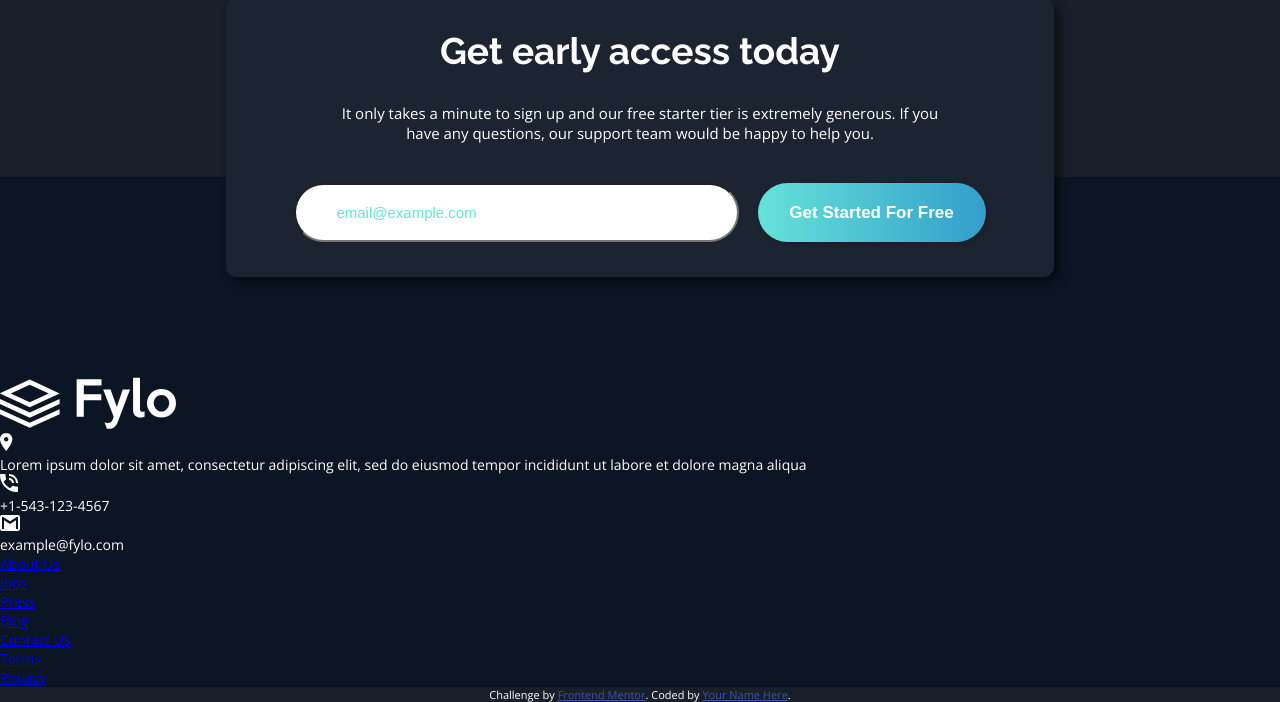
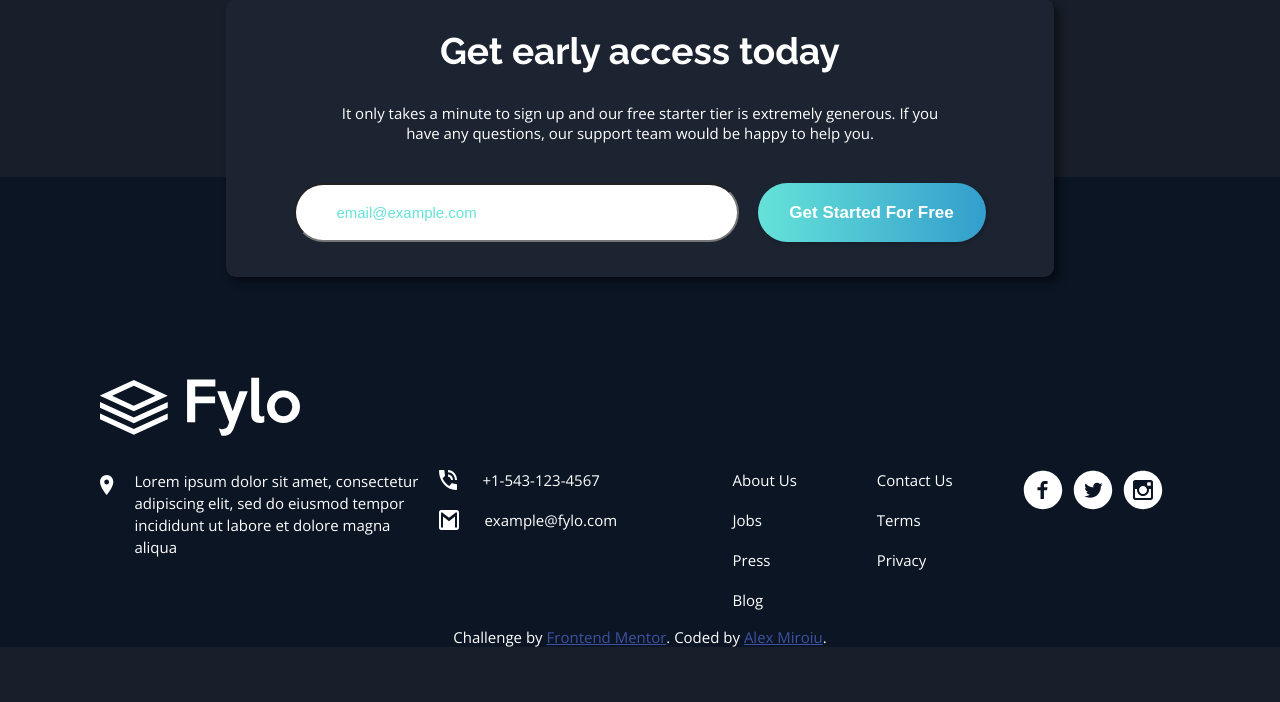
Before and after one commit to alexmru/JS-Stuff, a PHP site: page / in a window 1280 px wide. Shown: the part 2882-3584 px from the top of the page. After the commit the page ends 3529 px from the top, so only its background shows below. Run offline with PHP 8.4, Linux system fonts and the light colour scheme.

Commit message:
layout terminat - au mai ramas active states

```diff
--- a/FM_Fylo-landing-page/css/style.css
+++ b/FM_Fylo-landing-page/css/style.css
@@ -211,7 +211,8 @@ body {
     flex: 0 0 58%;
     height: 5.5rem;
     padding-left: 4rem;
-    font-size: 1.5rem; }
+    font-size: 1.5rem;
+    outline: none; }
     .access__input::placeholder {
       color: #65e2d9; }
   .access__button {
@@ -227,4 +228,71 @@ body {
 
 .footer {
   background-color: #0b1523;
-  padding-top: 20rem; }
+  padding: 20rem 10rem 1rem;
+  height: 30vh; }
+  .footer__container {
+    display: flex;
+    justify-content: space-between;
+    padding: 3rem 0; }
+  .footer__s1 {
+    display: flex;
+    flex: 0 0 30%; }
+  .footer__logo {
+    width: 20rem; }
+  .footer__location-icon {
+    height: 2rem;
+    width: 1.6rem;
+    margin-right: 2rem;
+    align-self: flex-start;
+    justify-self: center;
+    margin-top: .5rem; }
+  .footer__location-description {
+    font-size: 1.5rem;
+    line-height: 2.2rem; }
+  .footer__s2 {
+    flex: 0 0 15%;
+    display: flex;
+    flex-direction: column; }
+  .footer__phone {
+    display: flex;
+    padding-bottom: 2rem; }
+    .footer__phone-icon {
+      margin-right: 2.5rem; }
+    .footer__phone-number {
+      font-size: 1.5rem; }
+  .footer__email {
+    display: flex; }
+    .footer__email-icon {
+      margin-right: 2.5rem; }
+    .footer__email-adress {
+      font-size: 1.5rem; }
+  .footer .links {
+    display: flex;
+    flex: 0 0 25%;
+    padding-left: 10rem; }
+    .footer .links__col1 {
+      padding-right: 8rem; }
+    .footer .links__link-item {
+      list-style: none;
+      padding-bottom: 2rem; }
+    .footer .links__link {
+      text-decoration: none;
+      color: white;
+      font-size: 1.5rem; }
+  .footer .social {
+    display: flex;
+    align-items: flex-start;
+    flex: 0 0 15%;
+    position: relative; }
+    .footer .social__icon {
+      display: inline-block;
+      transform: scale(2);
+      margin: 1rem 1.5rem; }
+
+.attribution {
+  font-size: 1.5rem;
+  text-align: center;
+  background-color: #0b1523; }
+
+.attribution a {
+  color: #3e52a3; }
--- a/FM_Fylo-landing-page/index.html
+++ b/FM_Fylo-landing-page/index.html
@@ -15,16 +15,6 @@
 
   <title>Frontend Mentor | Fylo landing page with dark theme</title>
 
-  <style>
-    .attribution {
-      font-size: 11px;
-      text-align: center;
-    }
-
-    .attribution a {
-      color: hsl(228, 45%, 44%);
-    }
-  </style>
 </head>
 
 <body>
@@ -192,16 +182,17 @@
   </div>
 
   <footer class="footer">
+    <img src="images/logo.svg" alt="logo" class="footer__logo">
+
+    <div class="footer__container">
     <div class="footer__s1">
-      <img src="images/logo.svg" alt="logo" class="footer__logo">
-      <div class="footer__location">
         <img src="images/icon-location.svg" alt="location-icon" class="footer__location-icon">
         <p class="footer__location-description">Lorem ipsum dolor sit amet, consectetur adipiscing elit, sed do eiusmod
           tempor incididunt ut labore et
           dolore magna aliqua</p>
-      </div>
     </div>
-    <div class="footer_s2">
+
+    <div class="footer__s2">
       <div class="footer__phone">
         <img src="images/icon-phone.svg" alt="phone" class="footer__phone-icon">
         <p class="footer__phone-number">+1-543-123-4567</p>
@@ -211,6 +202,7 @@
         <p class="footer__email-adress">example@fylo.com</p>
       </div>
     </div>
+
     <div class="links">
       <ul class="links__col1">
         <li class="links__link-item">
@@ -238,10 +230,17 @@
         </li>
       </ul>
     </div>
+
+    <div class="social">
+      <img src="images/facebook-with-circle.svg" alt="" class="social__icon">
+      <img src="images/twitter-with-circle.svg" alt="" class="social__icon">
+      <img src="images/instagram-with-circle.svg" alt="" class="social__icon">
+    </div>
+  </div>
   </footer>
   <p class="attribution">
     Challenge by <a href="https://www.frontendmentor.io?ref=challenge" target="_blank">Frontend Mentor</a>.
-    Coded by <a href="#">Your Name Here</a>.
+    Coded by <a href="#">Alex Miroiu</a>.
   </p>
 </body>
 
--- a/FM_Fylo-landing-page/sass/components.scss
+++ b/FM_Fylo-landing-page/sass/components.scss
@@ -254,6 +254,7 @@
         height: 5.5rem;
         padding-left: 4rem;
         font-size: 1.5rem;
+        outline: none;
         &::placeholder {
             color: hsl(176, 68%, 64%);
 
@@ -275,5 +276,111 @@
 
 .footer {
     background-color: $dark-blue-footer;
-    padding-top: 20rem;
+    padding: 20rem 10rem 1rem;
+
+    height: 30vh;
+
+    &__container {
+        display: flex;
+        justify-content: space-between;
+        padding: 3rem 0;
+    }
+
+    &__s1 {
+        display: flex;
+        flex: 0 0 30%;
+    }
+    &__logo {
+        width: 20rem;
+    }
+
+    &__location-icon {
+        height: 2rem;
+        width: 1.6rem;
+        margin-right: 2rem;
+        align-self:flex-start;
+        justify-self: center;
+        margin-top: .5rem;
+    }
+    &__location-description {
+        font-size: 1.5rem;
+        line-height: 2.2rem;
+    }
+
+    &__s2 {
+        flex: 0 0 15%;
+        display: flex;
+        flex-direction: column;
+    }
+
+    &__phone {
+        display: flex;
+        padding-bottom: 2rem;
+
+        &-icon {
+        margin-right: 2.5rem;
+
+        }
+        &-number {
+        font-size: 1.5rem;
+        }
+    }
+
+    &__email {
+        display: flex;
+        &-icon {
+        margin-right: 2.5rem;
+
+        }
+        &-adress {
+        font-size: 1.5rem;
+
+        }
+    }
+
+    .links {
+        display: flex;
+        flex: 0 0 25%;
+        padding-left: 10rem;
+
+        &__col1 {
+            padding-right: 8rem;
+
+        }
+        &__col2 {
+
+        }
+
+        &__link-item {
+            list-style: none;
+            padding-bottom: 2rem;
+        }
+        &__link {
+            text-decoration: none;
+            color: white;
+            font-size: 1.5rem;
+        }
+    }
+
+    .social {
+        display: flex;
+        align-items: flex-start;
+        flex: 0 0 15%;
+        position: relative;
+        &__icon {
+            display: inline-block;
+            transform: scale(2);
+            margin: 1rem 1.5rem;
+        }
+    }
 }
+
+.attribution {
+    font-size: 1.5rem;
+    text-align: center;
+    background-color: $dark-blue-footer;
+  }
+
+  .attribution a {
+    color: hsl(228, 45%, 44%);
+  }
```
Also changed, not shown: FM_Fylo-landing-page/images/facebook-with-circle.svg (added), FM_Fylo-landing-page/images/instagram-with-circle.svg (added), FM_Fylo-landing-page/images/twitter-with-circle.svg (added).
